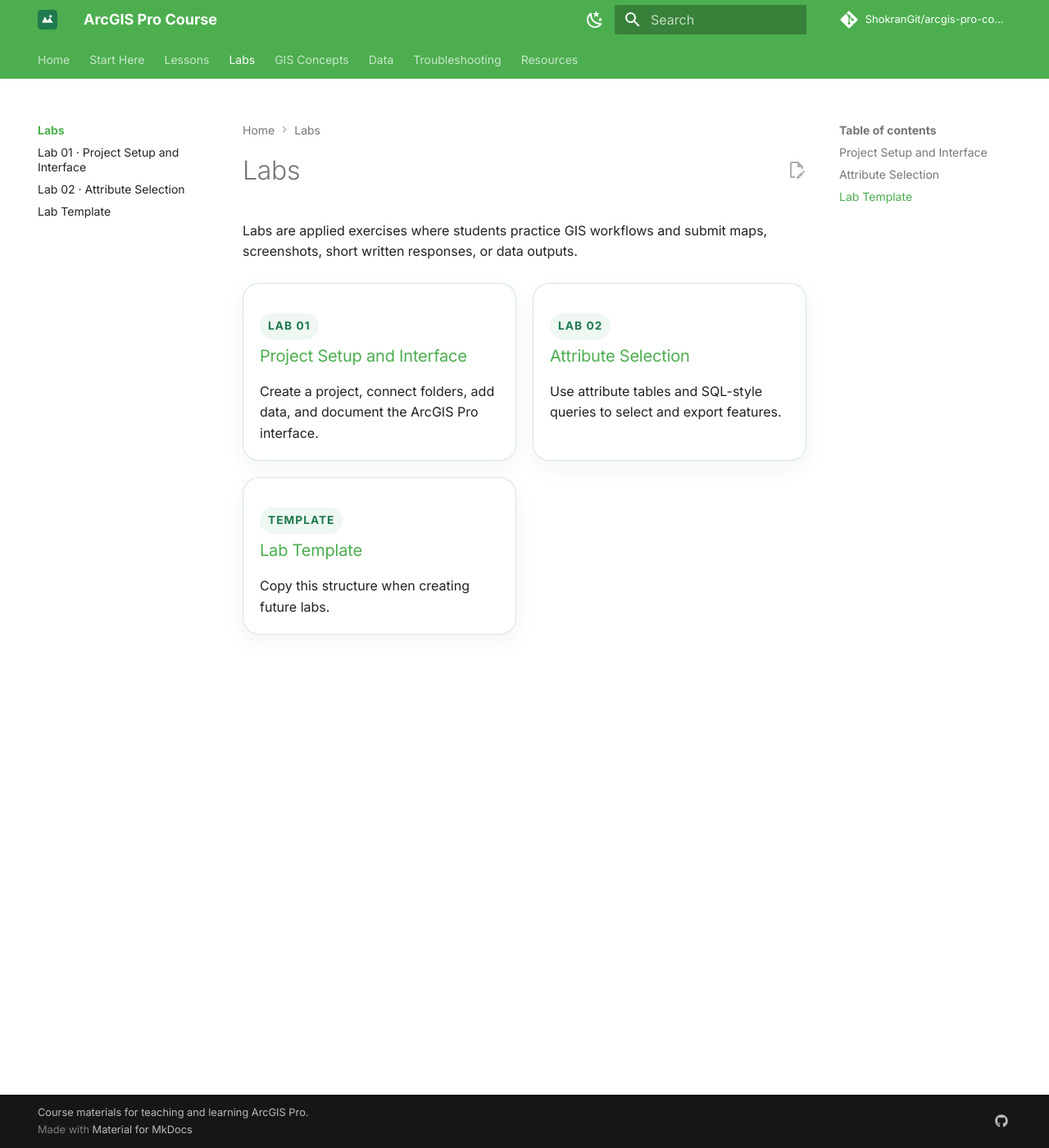
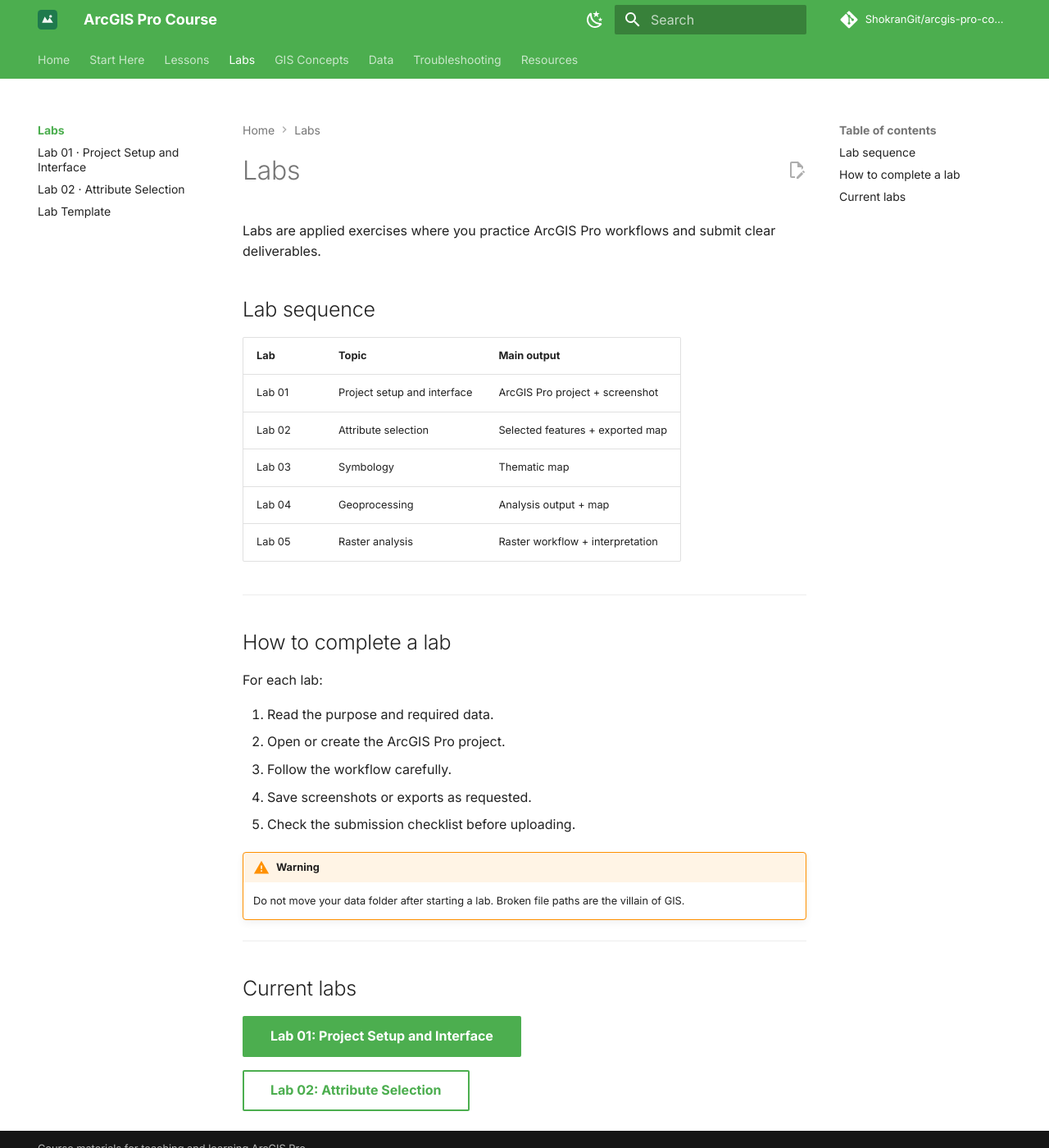
Before and after one commit to ShokranGit/arcgis-pro-course, an MkDocs documentation site: the page built from docs/labs/index.md, in a window 1280 px wide and 1400 px high. Shown: the whole window at 82% size. Built offline with MkDocs 1.6.1 and Material for MkDocs 9.7.7, drawn with Linux system fonts in a browser that asks for light colours; comment, search, counter and statistics services are not loaded.

Commit message:
Update Labs overview

```diff
--- a/docs/labs/index.md
+++ b/docs/labs/index.md
@@ -1,28 +1,36 @@
 # Labs
 
-Labs are applied exercises where students practice GIS workflows and submit maps, screenshots, short written responses, or data outputs.
+Labs are applied exercises where you practice ArcGIS Pro workflows and submit clear deliverables.
 
-<div class="card-grid" markdown>
+## Lab sequence
 
-<div class="course-card" markdown>
-<span class="tag">Lab 01</span>
+| Lab | Topic | Main output |
+|---|---|---|
+| Lab 01 | Project setup and interface | ArcGIS Pro project + screenshot |
+| Lab 02 | Attribute selection | Selected features + exported map |
+| Lab 03 | Symbology | Thematic map |
+| Lab 04 | Geoprocessing | Analysis output + map |
+| Lab 05 | Raster analysis | Raster workflow + interpretation |
 
-### [Project Setup and Interface](lab-01-project-setup.md)
-Create a project, connect folders, add data, and document the ArcGIS Pro interface.
-</div>
+---
 
-<div class="course-card" markdown>
-<span class="tag">Lab 02</span>
+## How to complete a lab
 
-### [Attribute Selection](lab-02-attribute-selection.md)
-Use attribute tables and SQL-style queries to select and export features.
-</div>
+For each lab:
 
-<div class="course-card" markdown>
-<span class="tag">Template</span>
+1. Read the purpose and required data.
+2. Open or create the ArcGIS Pro project.
+3. Follow the workflow carefully.
+4. Save screenshots or exports as requested.
+5. Check the submission checklist before uploading.
 
-### [Lab Template](lab-template.md)
-Copy this structure when creating future labs.
-</div>
+!!! warning
+    Do not move your data folder after starting a lab. Broken file paths are the villain of GIS.
 
-</div>
+---
+
+## Current labs
+
+[Lab 01: Project Setup and Interface](lab-01-project-setup.md){ .md-button .md-button--primary }
+
+[Lab 02: Attribute Selection](lab-02-attribute-selection.md){ .md-button }
```
